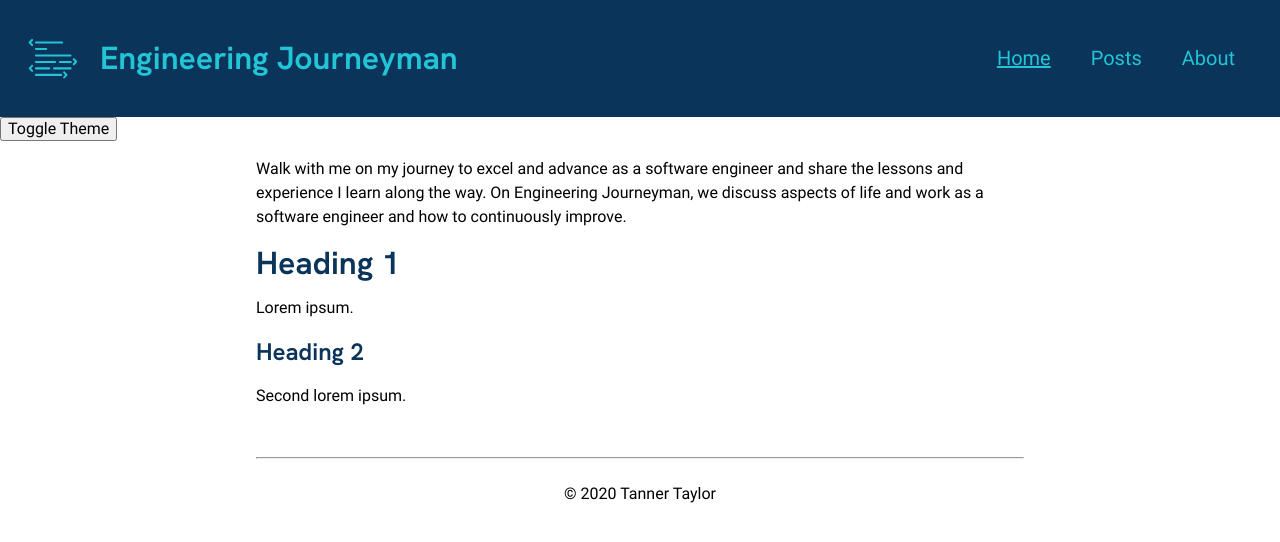
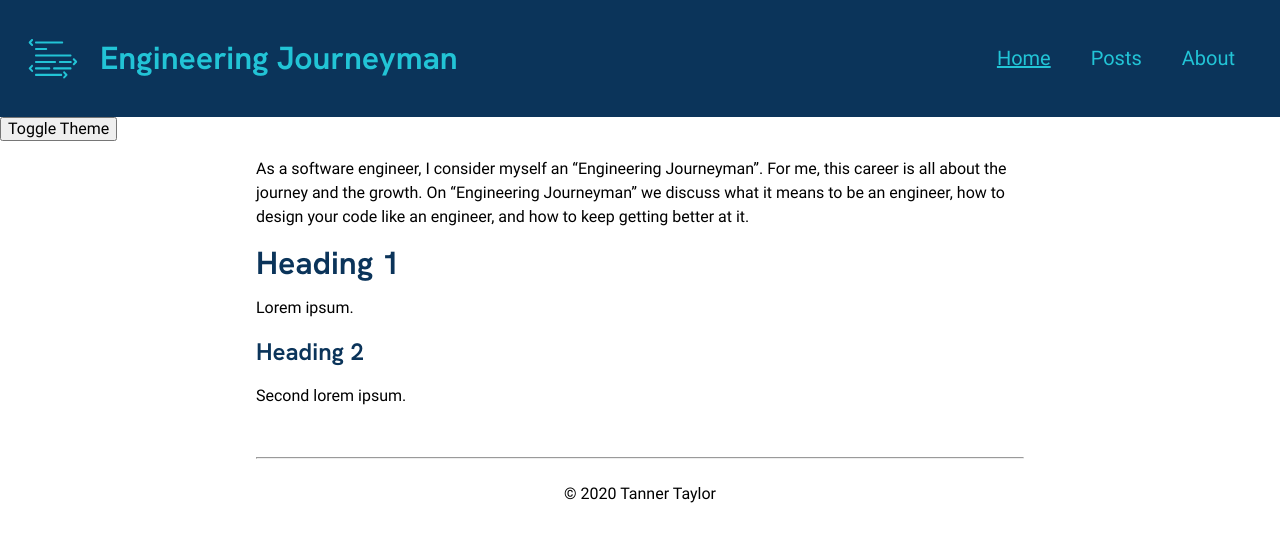
Before and after one commit to engineering-journeyman/engineering-journeyman.github.io, a Jekyll site: the page built from index.md, in a window 1280 px wide. Shown: the top 542 px of the page. Built offline with Jekyll 4.4.1, drawn with Linux system fonts in a browser that asks for light colours.

Commit message:
Changed site description.

```diff
--- a/_config.yml
+++ b/_config.yml
@@ -1 +1 @@
-description: Walk with me on my journey to excel and advance as a software engineer and share the lessons and experience I learn along the way. On Engineering Journeyman, we discuss aspects of life and work as a software engineer and how to continuously improve.
+description: As a software engineer, I consider myself an "Engineering Journeyman". For me, this career is all about the journey and the growth. On "Engineering Journeyman" we discuss what it means to be an engineer, how to design your code like an engineer, and how to keep getting better at it.
```
